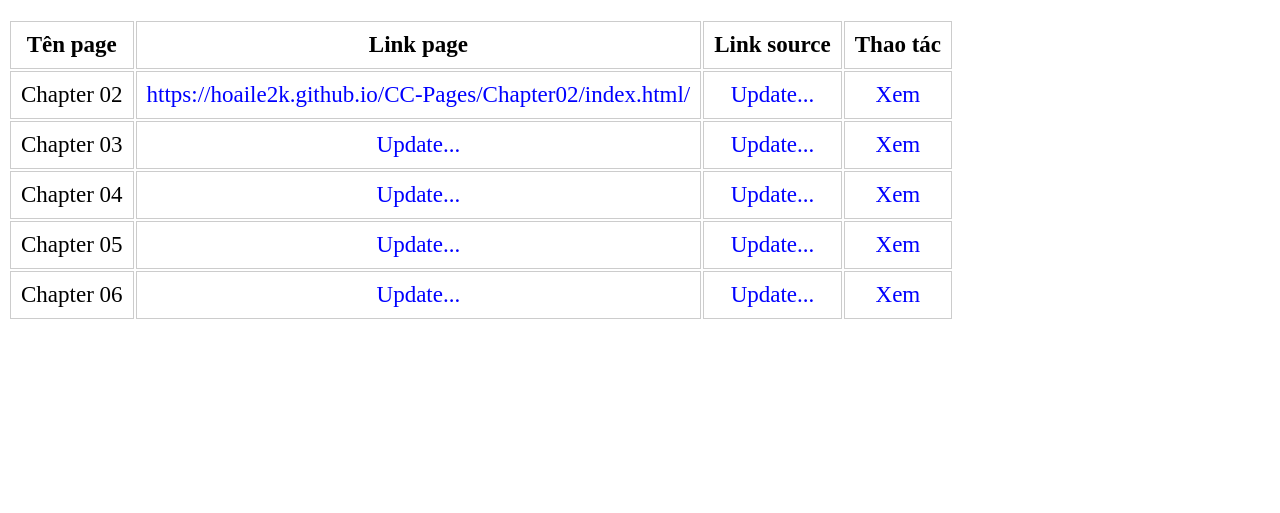
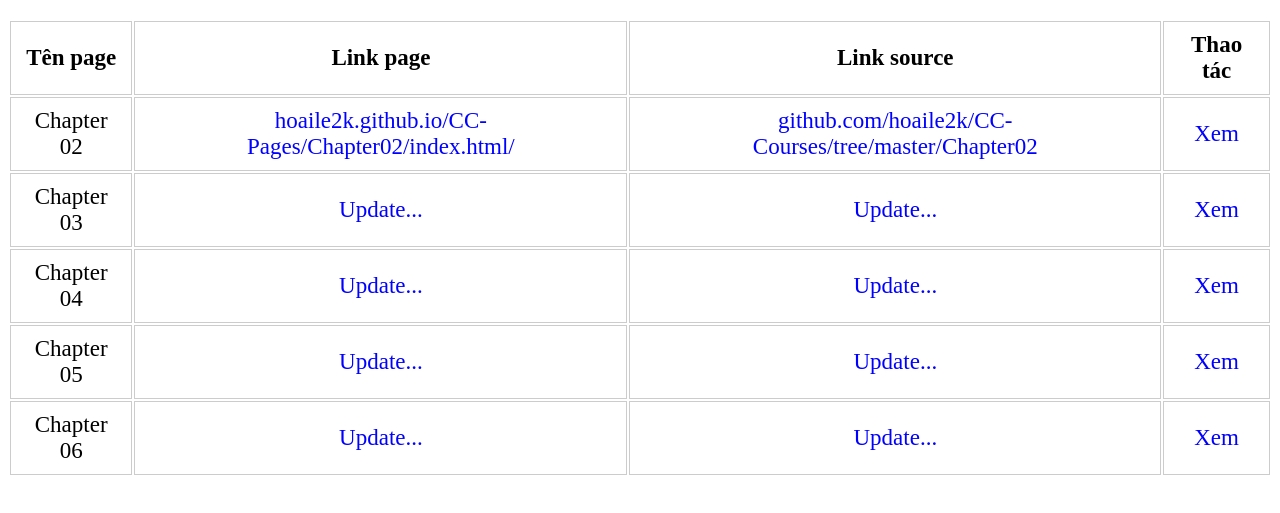
Before and after one commit to hoaile2k/CC-Pages, a plain HTML site: page index.html in a window 1280 px wide. Shown: the part 61-574 px from the top of the page. Drawn offline with Linux system fonts and the light colour scheme.

Commit message:
update pages

```diff
--- a/index.html
+++ b/index.html
@@ -30,8 +30,8 @@
 
         <tr>
             <td>Chapter 02</td>
-            <td><a href="./Chapter02/index.html">https://hoaile2k.github.io/CC-Pages/Chapter02/index.html/</a></td>
-            <td><a href="https://github.com/hoaile2k/CC-Courses/tree/master/Chapter02">Update...</a></td>
+            <td><a href="./Chapter02/index.html">hoaile2k.github.io/CC-Pages/Chapter02/index.html/</a></td>
+            <td><a href="https://github.com/hoaile2k/CC-Courses/tree/master/Chapter02">github.com/hoaile2k/CC-Courses/tree/master/Chapter02</a></td>
             <td>
                 <a href="./Chapter02/index.html">Xem</a>
             </td>
```
